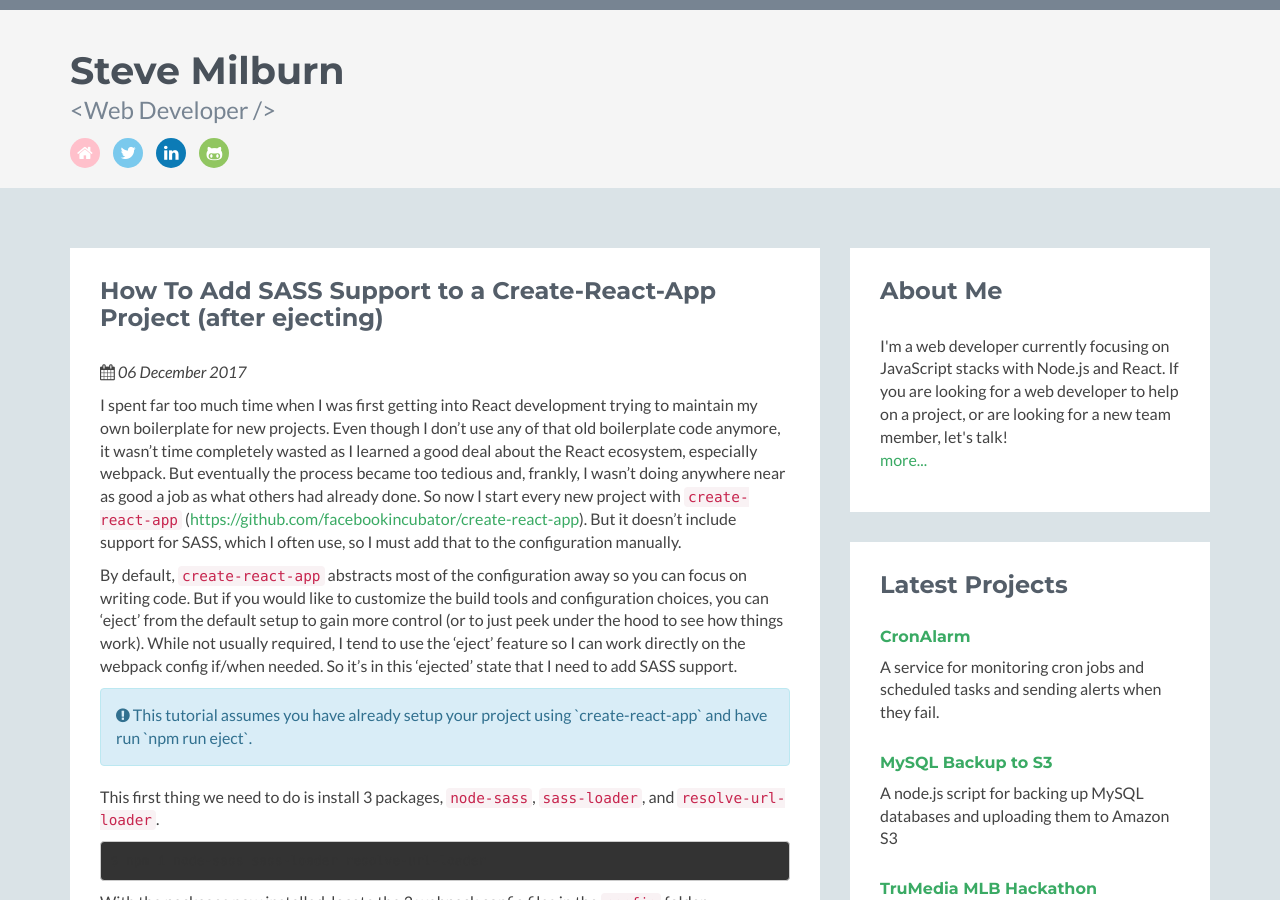
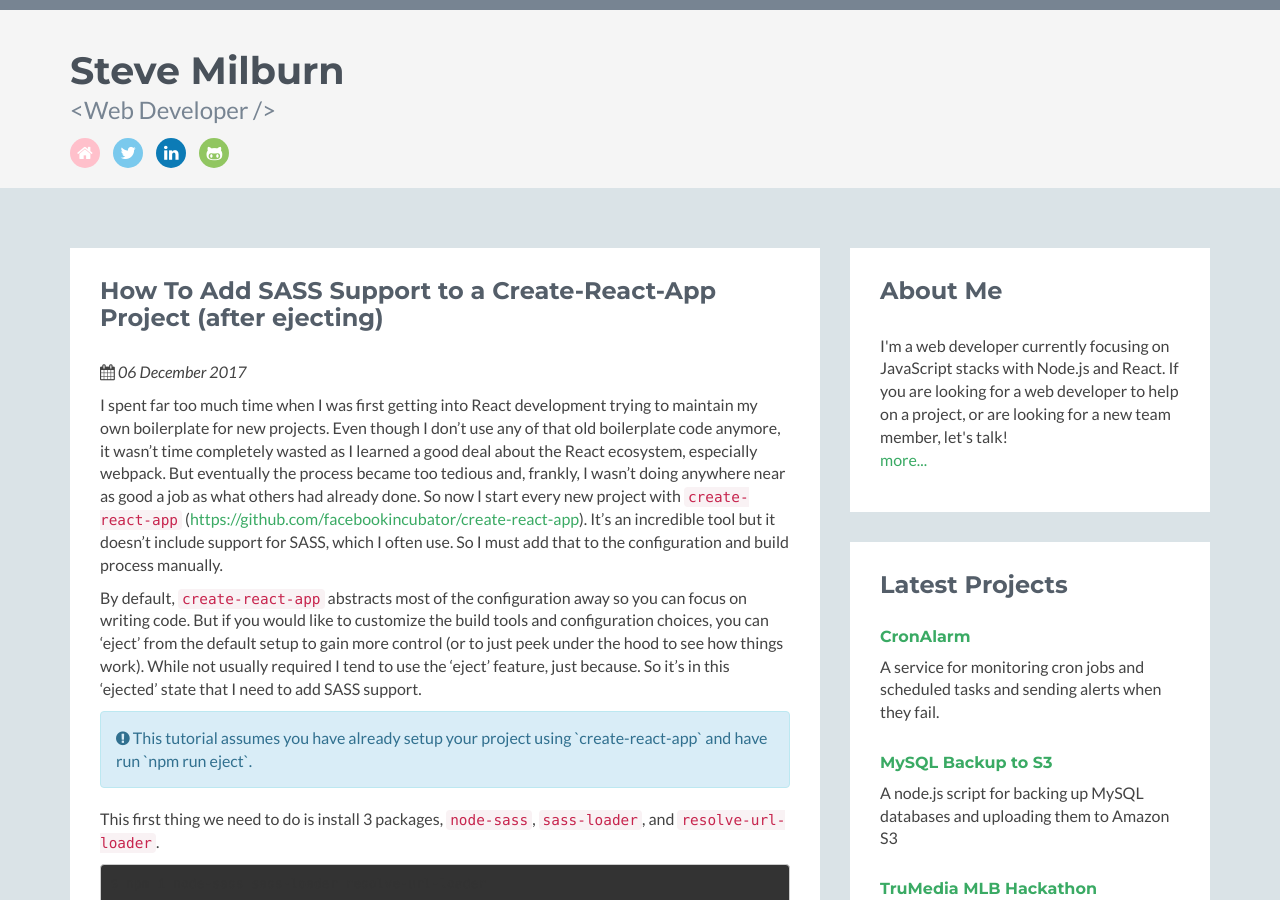
Before and after one commit to stvmlbrn/stvmlbrn.github.io, a Jekyll site: the page built from _posts/2017-12-6-add-sass-support-to-create-react-app-projects.md, in a window 1280 px wide and 900 px high. Built offline with Jekyll 4.4.1, drawn with Linux system fonts in a browser that asks for light colours; nearby versions of some CDN libraries; comment, search, counter and statistics services are not loaded.

Commit message:
content updates

```diff
--- a/_posts/2017-12-6-add-sass-support-to-create-react-app-projects.md
+++ b/_posts/2017-12-6-add-sass-support-to-create-react-app-projects.md
@@ -4,9 +4,9 @@
 comments: true
 ---
 
-I spent far too much time when I was first getting into React development trying to maintain my own boilerplate for new projects. Even though I don't use any of that old boilerplate code anymore, it wasn't time completely wasted as I learned a good deal about the React ecosystem, especially webpack. But eventually the process became too tedious and, frankly, I wasn't doing anywhere near as good a job as what others had already done. So now I start every new project with `create-react-app` ([https://github.com/facebookincubator/create-react-app](https://github.com/facebookincubator/create-react-app)). But it doesn't include support for SASS, which I often use, so I must add that to the configuration manually.
+I spent far too much time when I was first getting into React development trying to maintain my own boilerplate for new projects. Even though I don't use any of that old boilerplate code anymore, it wasn't time completely wasted as I learned a good deal about the React ecosystem, especially webpack. But eventually the process became too tedious and, frankly, I wasn't doing anywhere near as good a job as what others had already done. So now I start every new project with `create-react-app` ([https://github.com/facebookincubator/create-react-app](https://github.com/facebookincubator/create-react-app)). It's an incredible tool but it doesn't include support for SASS, which I often use. So I must add that to the configuration and build process manually.
 
-By default, `create-react-app` abstracts most of the configuration away so you can focus on writing code. But if you would like to customize the build tools and configuration choices, you can 'eject' from the default setup to gain more control (or to just peek under the hood to see how things work). While not usually required, I tend to use the 'eject' feature so I can work directly on the webpack config if/when needed. So it's in this 'ejected' state that I need to add SASS support.
+By default, `create-react-app` abstracts most of the configuration away so you can focus on writing code. But if you would like to customize the build tools and configuration choices, you can 'eject' from the default setup to gain more control (or to just peek under the hood to see how things work). While not usually required I tend to use the 'eject' feature, just because. So it's in this 'ejected' state that I need to add SASS support.
 
 <div class="alert alert-info">
 <i class="fa fa-exclamation-circle"></i> This tutorial assumes you have already setup your project using `create-react-app` and have run `npm run eject`.
```
